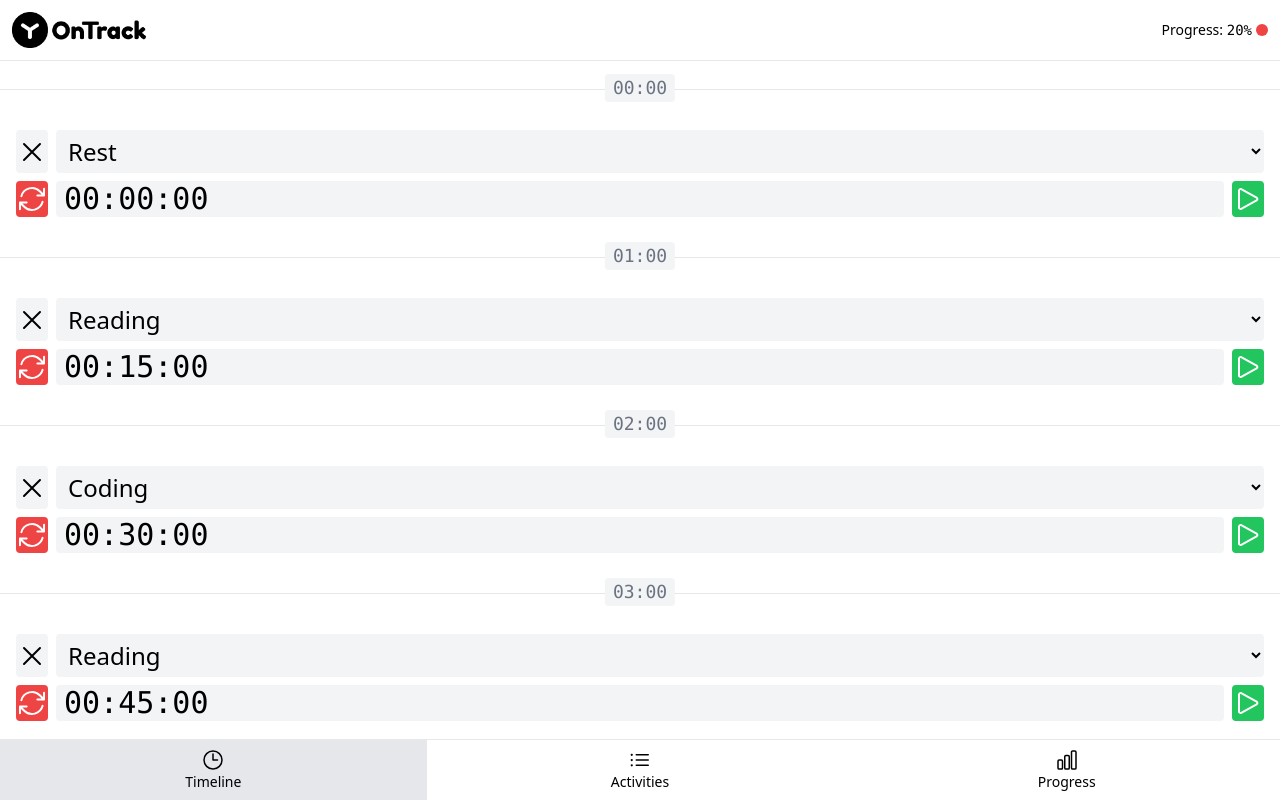
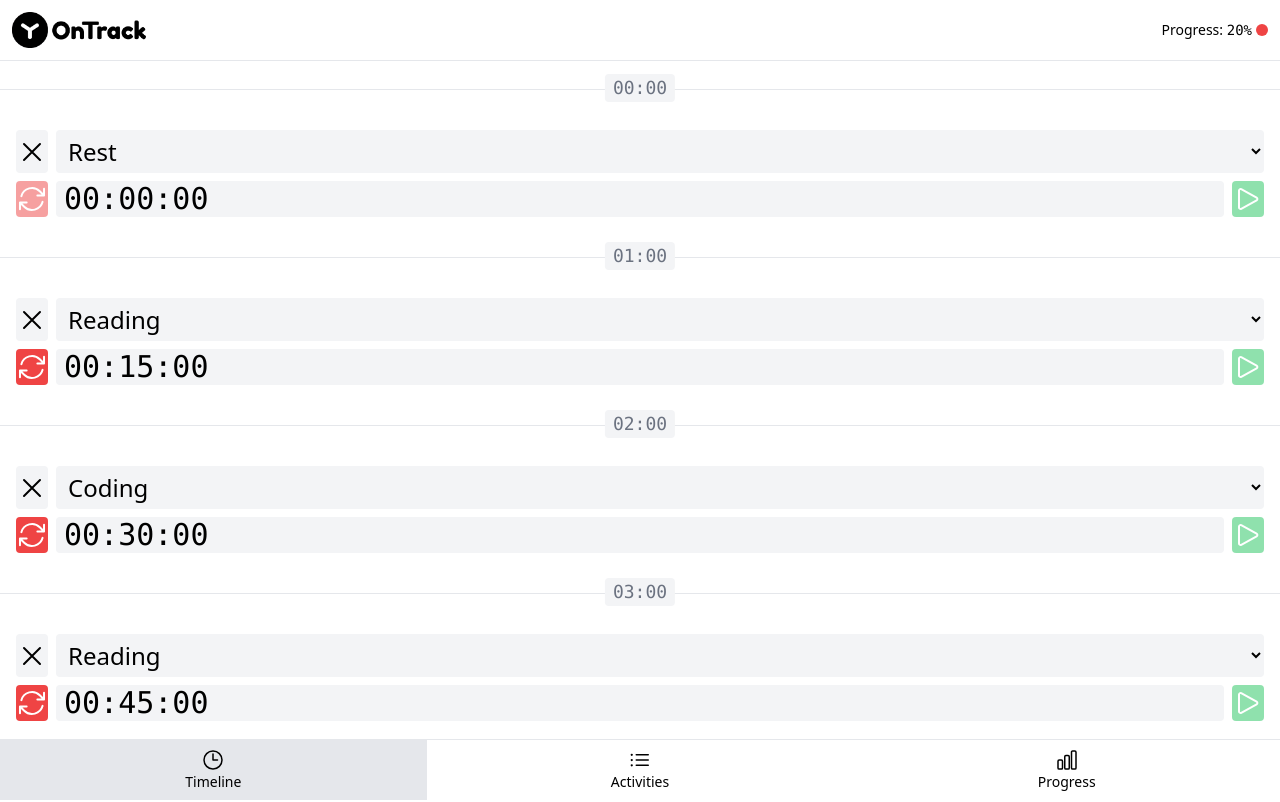
Before and after one commit to PTarasyuk/ontrack, a Vue app: page /#timeline in a window 1280 px wide. Shown: the top 802 px of the page. Built offline with nearby package versions, Linux system fonts and the light colour scheme.

Commit message:
Disable stopwatch buttons

```diff
--- a/src/components/TimelineItem.vue
+++ b/src/components/TimelineItem.vue
@@ -50,6 +50,6 @@ function findActivityById(id) {
       :options="activitySelectOptions"
       @select="selectActivity"
     />
-    <TimelineStopwatch :seconds="timelineItem.activitySeconds" />
+    <TimelineStopwatch :seconds="timelineItem.activitySeconds" :hour="timelineItem.hour" />
   </li>
 </template>
--- a/src/components/TimelineStopwatch.vue
+++ b/src/components/TimelineStopwatch.vue
@@ -6,7 +6,7 @@ import {
   MILLISECONDS_IN_SECOND,
 } from '@/constants'
 import { formatSeconds } from '@/functions'
-import { isNumber } from '@/validators'
+import { isHourValid, isNumber } from '@/validators'
 import { ArrowPathIcon, PauseIcon, PlayIcon } from '@heroicons/vue/24/outline'
 import BaseButton from '@/components/BaseButton.vue'
 import { ref } from 'vue'
@@ -17,10 +17,17 @@ const props = defineProps({
     type: Number,
     validator: isNumber,
   },
+  hour: {
+    required: true,
+    type: Number,
+    validator: isHourValid,
+  },
 })
 
 const seconds = ref(props.seconds)
 const isRunning = ref(false)
+
+const isStartButtonDisabled = props.hour !== new Date().getHours()
 
 function start() {
   isRunning.value = setInterval(() => {
@@ -41,7 +48,7 @@ function reset() {
 
 <template>
   <div class="flex w-full gap-2">
-    <BaseButton :type="BUTTON_TYPE_DANGER" @click="reset">
+    <BaseButton :type="BUTTON_TYPE_DANGER" :disabled="!seconds" @click="reset">
       <ArrowPathIcon class="h-8" />
     </BaseButton>
     <div class="flex flex-grow items-center rounded bg-gray-100 px-2 font-mono text-3xl">
@@ -50,7 +57,7 @@ function reset() {
     <BaseButton v-if="isRunning" :type="BUTTON_TYPE_WARNING" @click="stop">
       <PauseIcon class="h-8" />
     </BaseButton>
-    <BaseButton v-else :type="BUTTON_TYPE_SUCCESS" @click="start">
+    <BaseButton v-else :type="BUTTON_TYPE_SUCCESS" :disabled="isStartButtonDisabled" @click="start">
       <PlayIcon class="h-8" />
     </BaseButton>
   </div>
```
